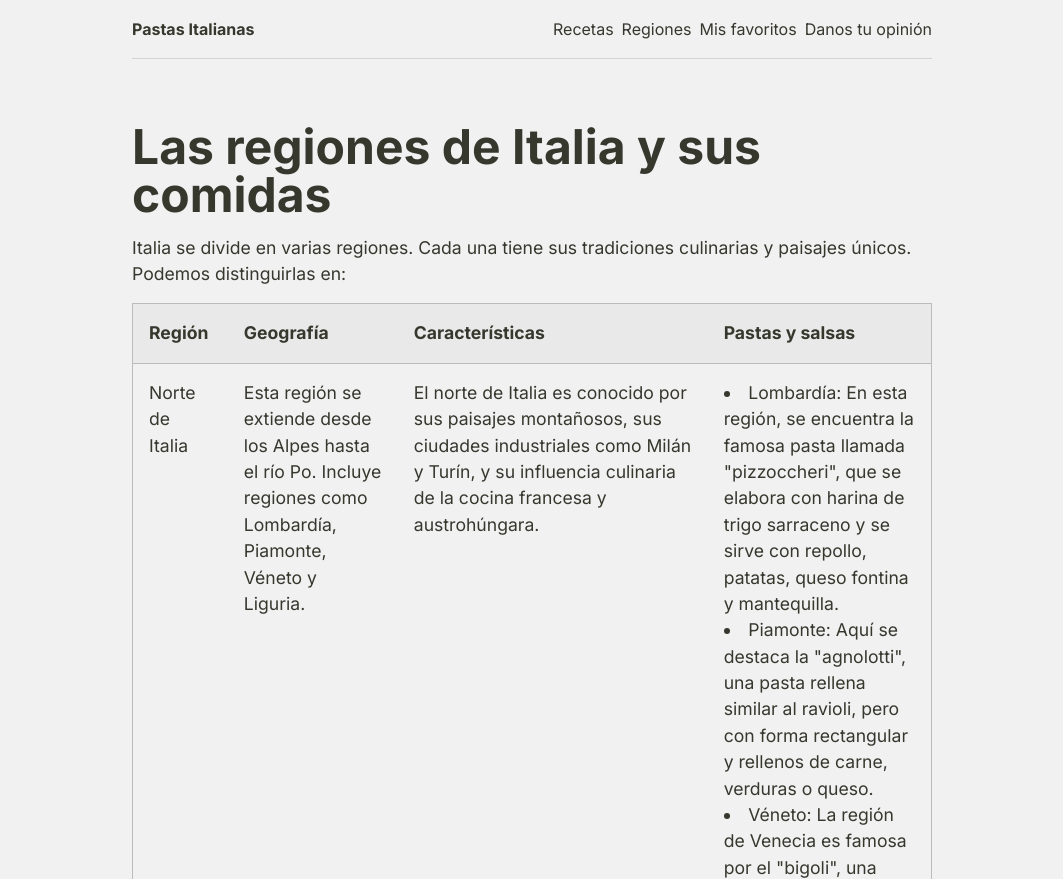
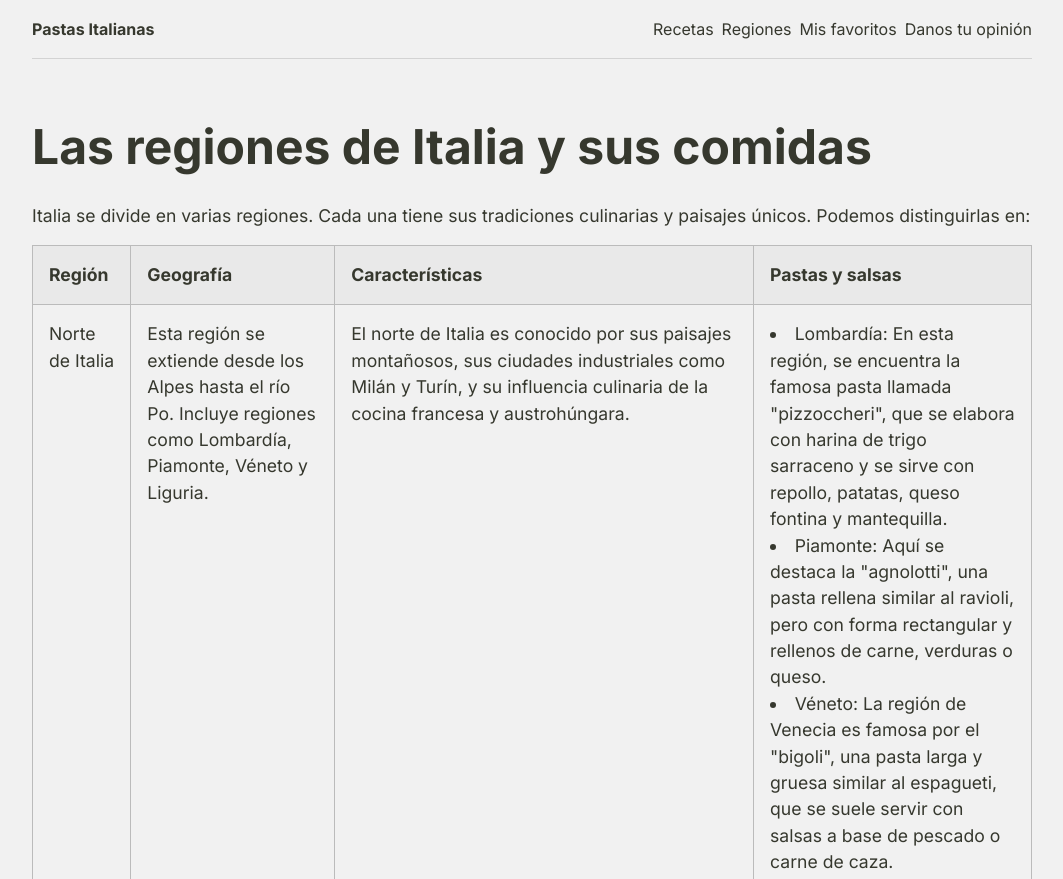
Before and after one commit to lgaieta/comida-italiana, a website: page paginas/regiones.html in a window 1280 px wide. Shown: the top 879 px of the page, without its empty margins (108-1171 px from the left). Drawn offline with Linux system fonts and the light colour scheme.

Commit message:
Added some tiny styles

```diff
--- a/css/base.css
+++ b/css/base.css
@@ -3,6 +3,7 @@
 :root {
     --text: #36382E;
     --background: #F1F1F1;
+    --max-width: 1000px;
 }
 
 html,
@@ -149,7 +150,7 @@ body {
     left: 0;
     right: 0;
     display: flex;
-    max-width: 800px;
+    max-width: var(--max-width);
     padding: 1.3rem 0;
     justify-content: space-between;
     align-items: center;
@@ -178,13 +179,14 @@ body {
 h1 {
     font-size: 3rem;
     font-weight: 700;
+    margin-bottom: 1rem;
 }
 
 main {
     display: flex;
     flex-direction: column;
     gap: 1rem;
-    max-width: 800px;
+    max-width: var(--max-width);
     width: 100%;
 }
 
--- a/css/regiones.css
+++ b/css/regiones.css
@@ -6,9 +6,8 @@ table {
     line-height: 1.5;
 }
 
-tr {
-    border-top: 1px solid #bbbbbb;
-    border-bottom: 1px solid #bbbbbb;
+tr, th, td {
+    border: 1px solid #bbbbbb;
 }
 
 th {
```
